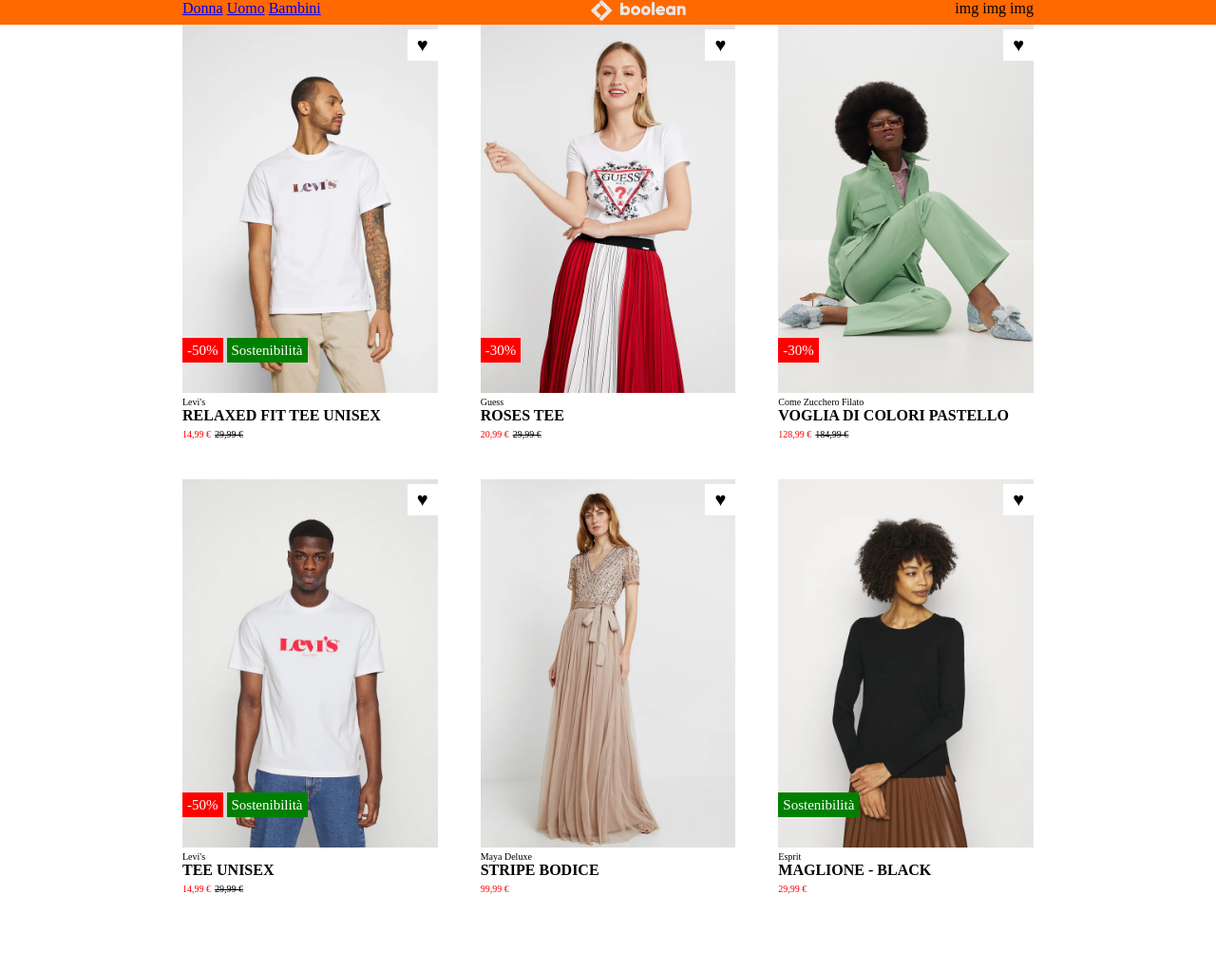
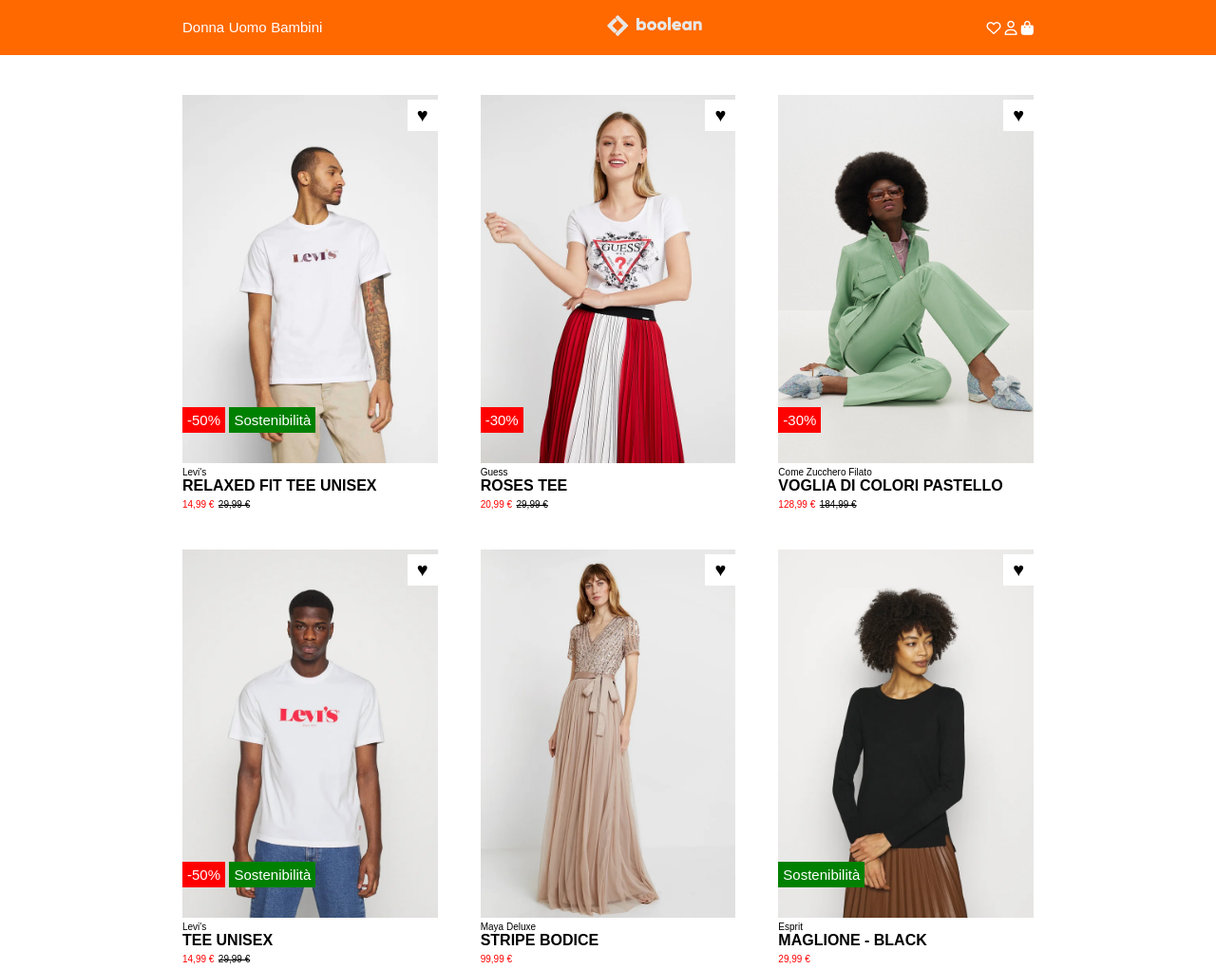
Before and after one commit to Crisano97/html-css-boolando, a plain HTML site: page index.html in a window 1280 px wide. Shown: the whole page at 95% size. Before the commit the page ends 984 px from the top, so only its background shows below. Drawn offline with Linux system fonts and the light colour scheme.

Commit message:
html-css-boolando

```diff
--- a/css/style.css
+++ b/css/style.css
@@ -4,21 +4,46 @@
     box-sizing: border-box;
 }
 
+body {
+    font-family: Arial, Helvetica, sans-serif;
+}
+
 /* header */
 
 nav {
     background-color: #FF6900;
+    width: 100%;
+    position: fixed;
+    top: 0;
+    z-index: 1;
 }
 
 .nav-bar {
     width: 70%;
     margin: 0 auto;
     display: flex;
+    align-items: center;
     justify-content: space-between;
+}
+
+.nav-bar a {
+    color: white;
+    text-decoration: none;
+    padding: 20px 0;
+    font-size: 15px;
+}
+
+.d-u-b {
+    padding: 20px 0;
 }
 
 .logo {
     width: 100px;
+}
+
+.icons {
+    color: white;
+    font-size: 15px;
 }
 
 /* main */
@@ -30,6 +55,7 @@
     display: flex;
     justify-content: space-between;
     flex-wrap: wrap;
+    margin-top: 100px;
 }
 
 .card {
--- a/index.html
+++ b/index.html
@@ -16,7 +16,7 @@
 
             <div class="nav-bar">
 
-                <div>
+                <div class="d-u-b">
 
                     <a href="#">Donna</a>
                     <a href="#">Uomo</a>
@@ -30,11 +30,11 @@
 
                 </div>
 
-                <div>
+                <div class="icons">
 
-                    <span>img</span>
-                    <span>img</span>
-                    <span>img</span>
+                    <span><i class="fa-regular fa-heart"></i></span>
+                    <span><i class="fa-regular fa-user"></i></span>
+                    <span><i class="fa-solid fa-bag-shopping"></i></span>
 
                 </div>
 
```
